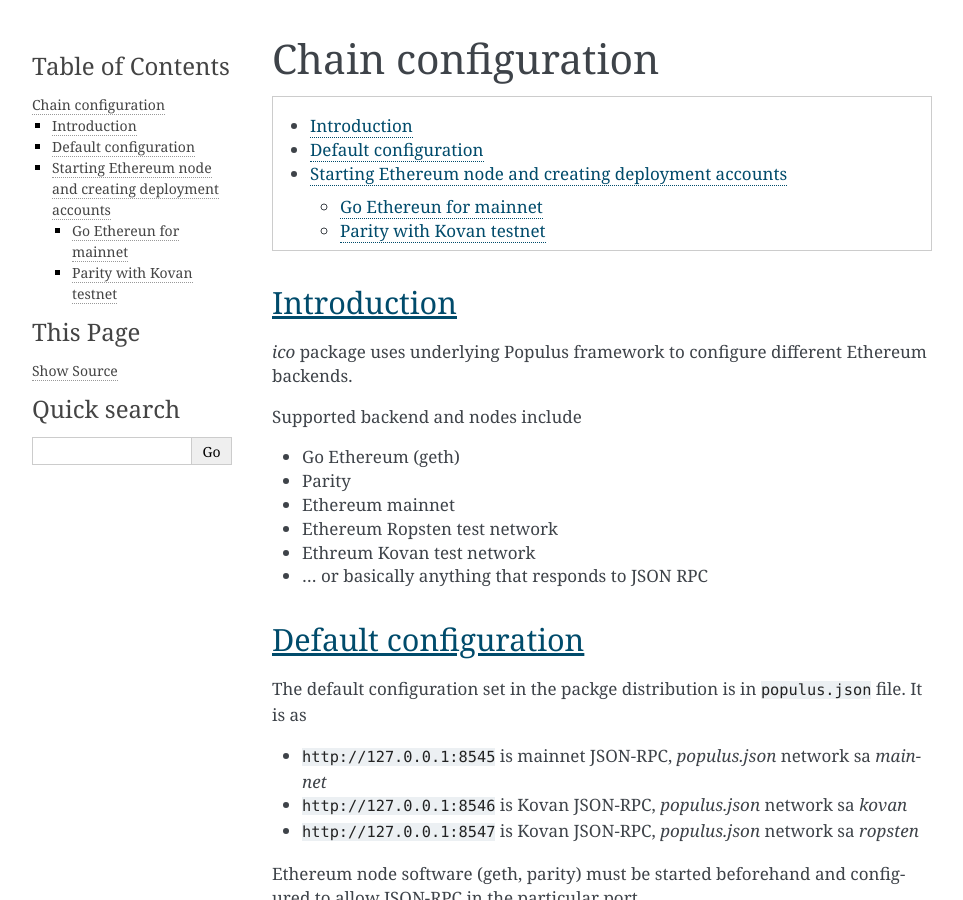
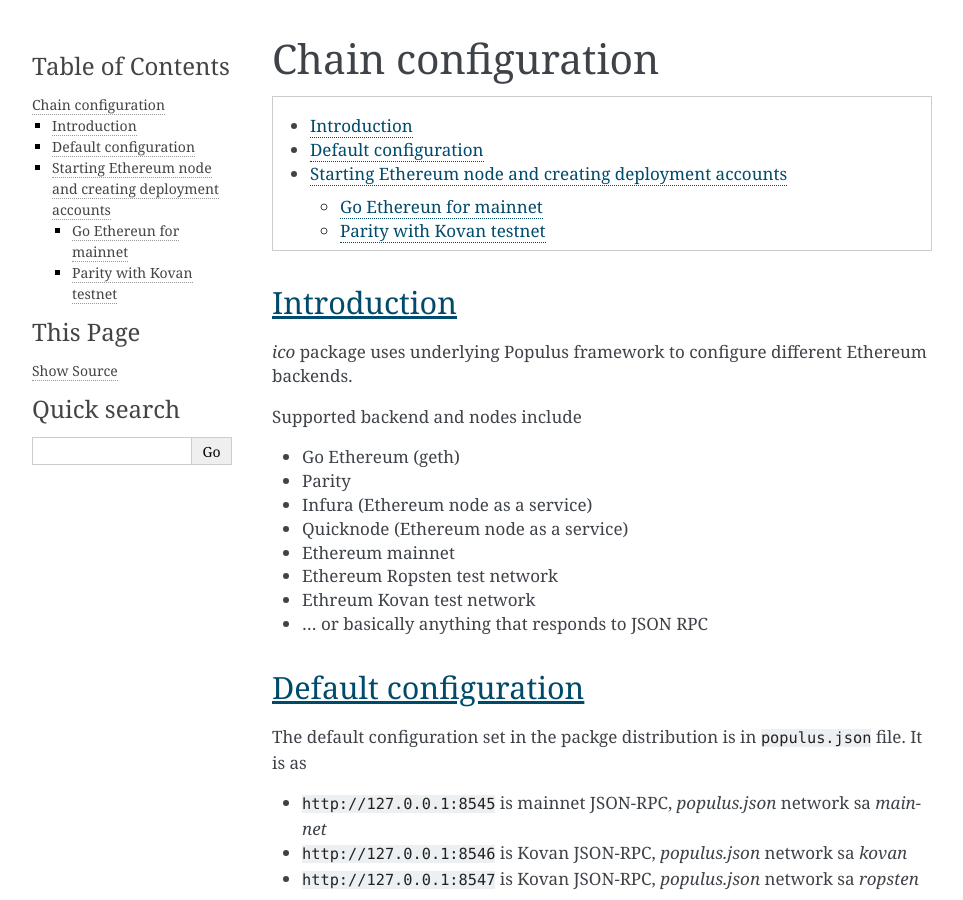
Before and after one commit to TokenMarketNet/smart-contracts, a Sphinx documentation site: the page built from docs/source/chain.rst, in a window 1280 px wide and 900 px high. Shown: the whole window, without its empty margins (148-1111 px from the left). Built offline with Sphinx 7.4.7, drawn with Linux system fonts in a browser that asks for light colours.

Commit message:
Adding notes about Infura and Quicknode.

```diff
--- a/docs/source/chain.rst
+++ b/docs/source/chain.rst
@@ -16,6 +16,10 @@
 * Go Ethereum (geth)
 
 * Parity
+
+* Infura (Ethereum node as a service)
+
+* Quicknode (Ethereum node as a service)
 
 * Ethereum mainnet
 
```
